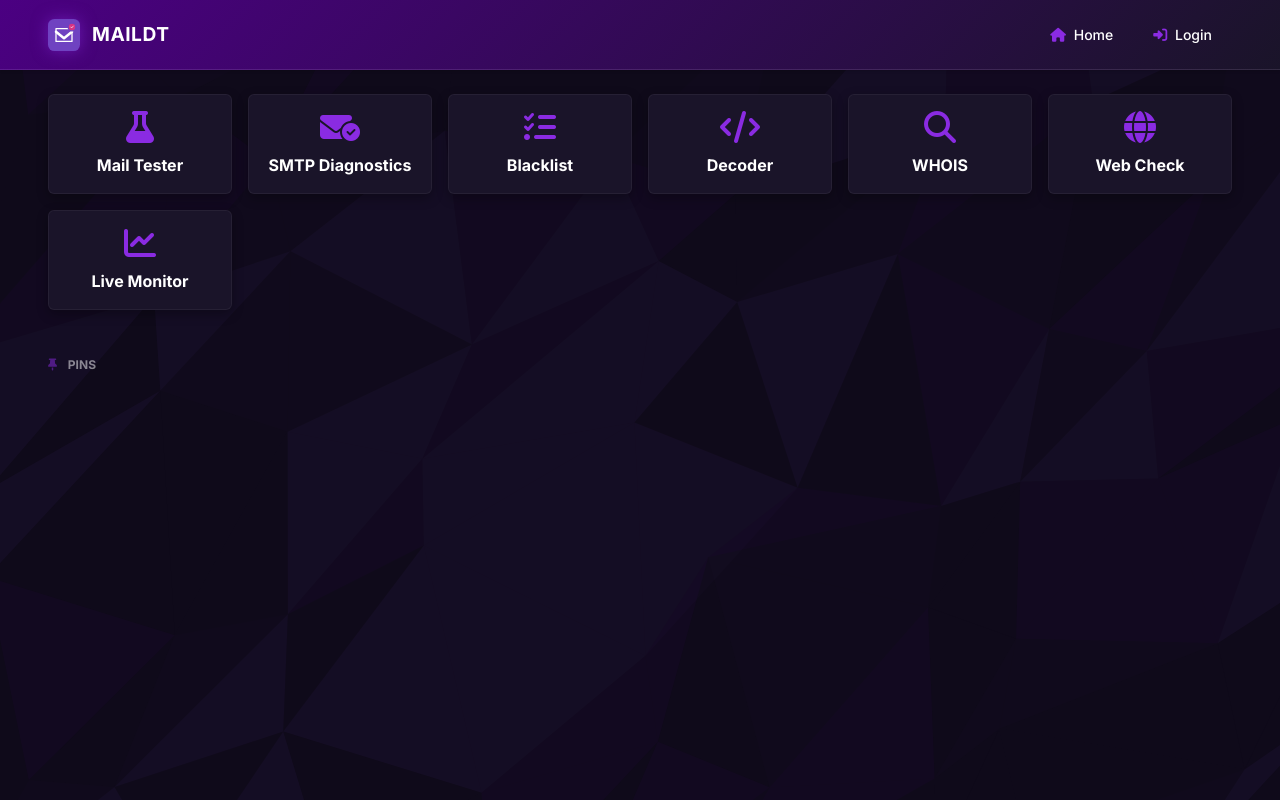
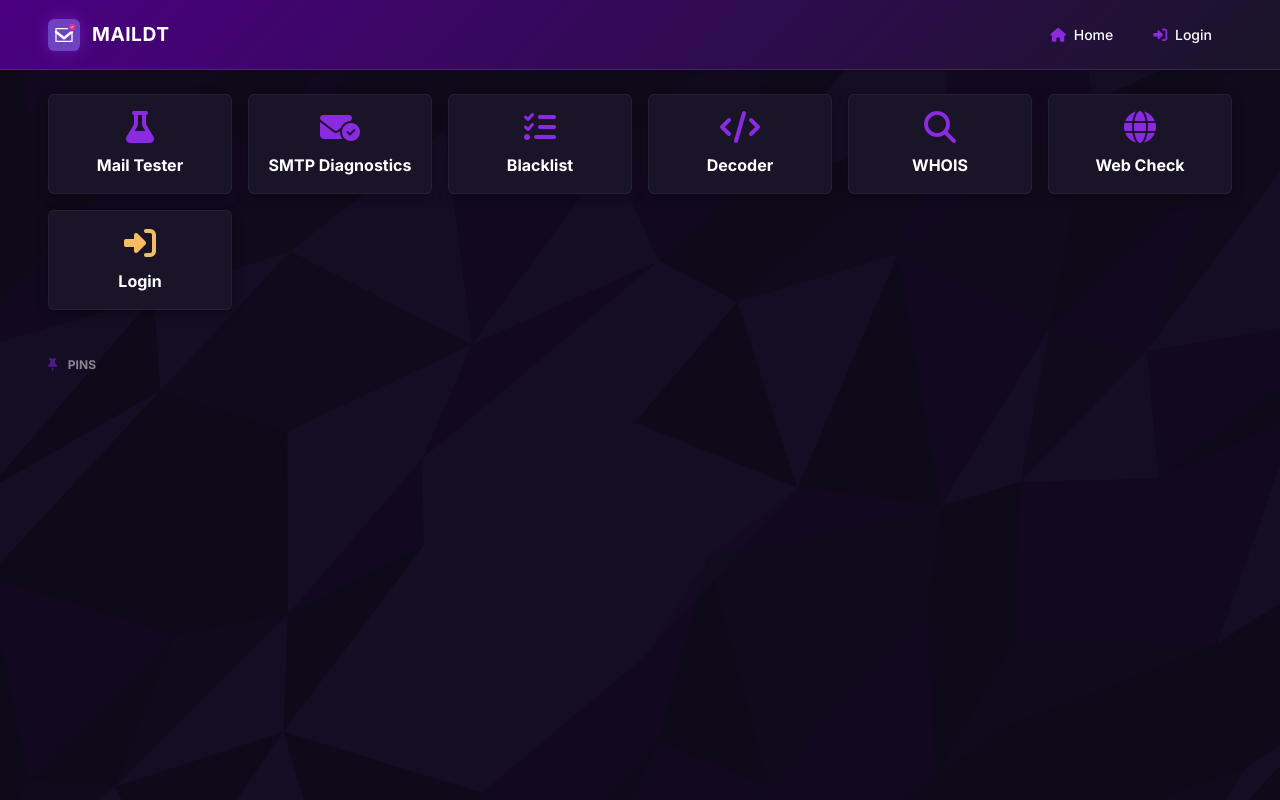
Before and after one commit to arumes31/mail-delivery-tester, a Flask app: page / in a window 1280 px wide. Run offline with Flask 3, Linux system fonts and the light colour scheme; data that the repository does not hold is empty; some libraries are stand-ins or nearby versions.

Commit message:
UI: Hide Live Monitor and Recipients widgets for guests and show Login instead

```diff
--- a/templates/home.html
+++ b/templates/home.html
@@ -76,6 +76,7 @@
     </div>
     {% endif %}
 
+    {% if session.logged_in %}
     <div class="col">
         <a href="/dashboard" class="text-decoration-none h-100 d-block">
             <div class="card h-100 home-widget border-0 shadow-lg text-center p-3">
@@ -85,12 +86,20 @@
         </a>
     </div>
 
-    {% if session.logged_in %}
     <div class="col">
         <a href="/recipients" class="text-decoration-none h-100 d-block">
             <div class="card h-100 home-widget border-0 shadow-lg text-center p-3">
                 <div class="widget-icon mb-2 text-info"><i class="fa-solid fa-users fa-2x"></i></div>
                 <div class="text-white fw-bold">Recipients</div>
+            </div>
+        </a>
+    </div>
+    {% else %}
+    <div class="col">
+        <a href="/login" class="text-decoration-none h-100 d-block">
+            <div class="card h-100 home-widget border-0 shadow-lg text-center p-3">
+                <div class="widget-icon mb-2 text-warning"><i class="fa-solid fa-right-to-bracket fa-2x"></i></div>
+                <div class="text-white fw-bold">Login</div>
             </div>
         </a>
     </div>
```
